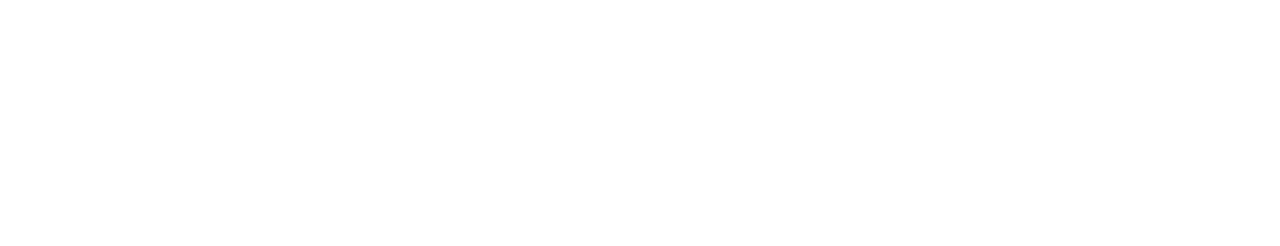
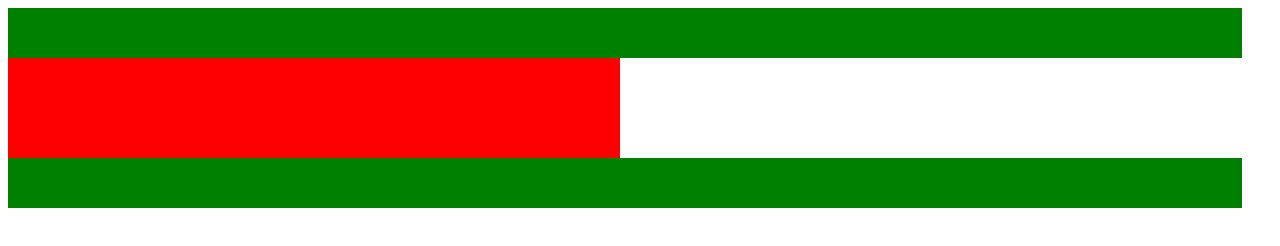
Before and after one commit to theBru/awemagical, a plain HTML site: page index.html in a window 1280 px wide. Drawn offline with Linux system fonts and the light colour scheme.

Commit message:
Update style.css

```diff
--- a/style.css
+++ b/style.css
@@ -1,13 +1,16 @@
 .big-box {
   width: calc(100% - 30px);
+  height: 50px;
   background: green;
 }
 
 .small-box {
   background: red;
   width: calc(50% - 20px);
+  height: 50px;
 }
 
 .small-box::last-child {
   background: blue;
+  height: 50px;
 }
```
